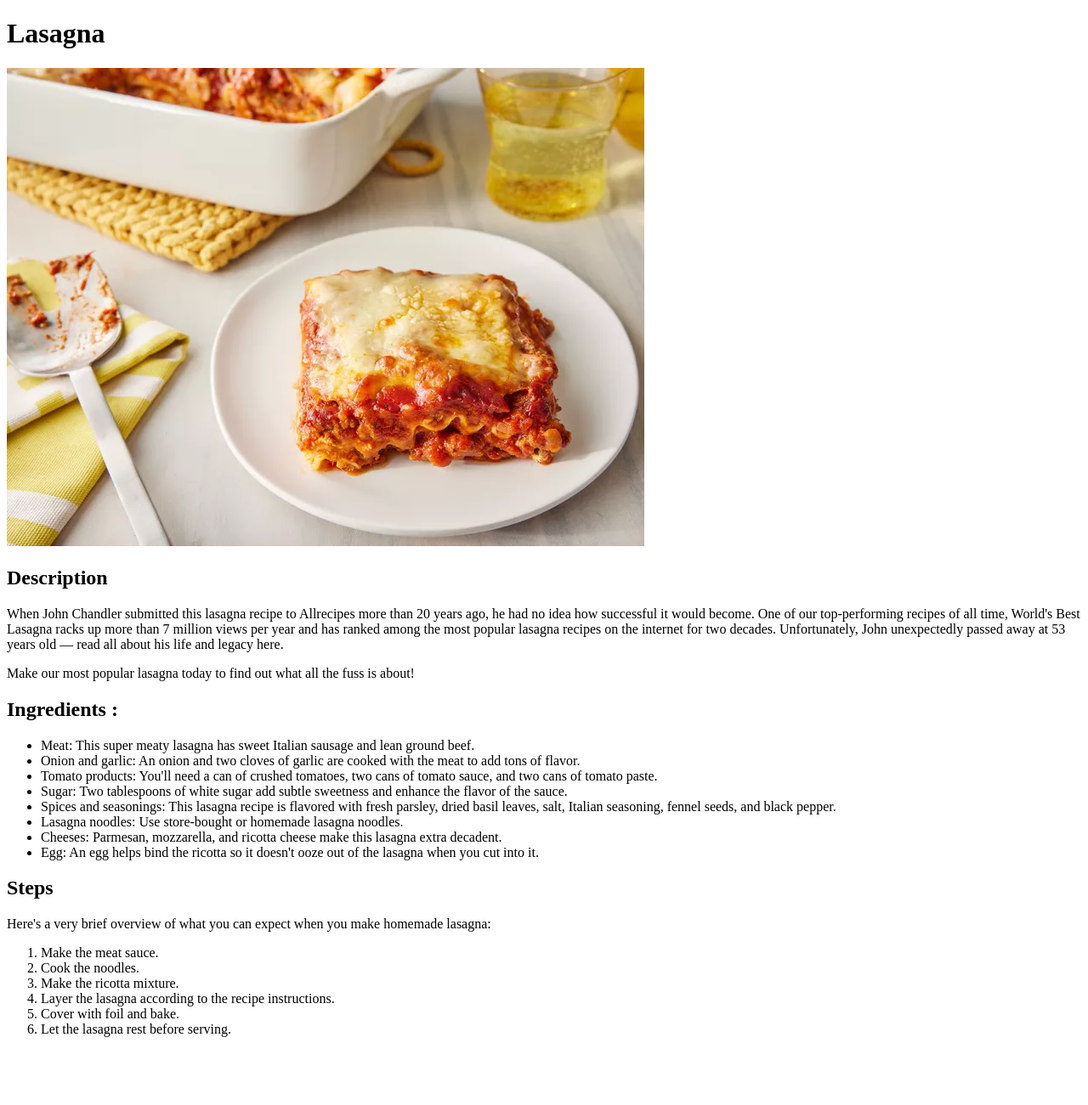
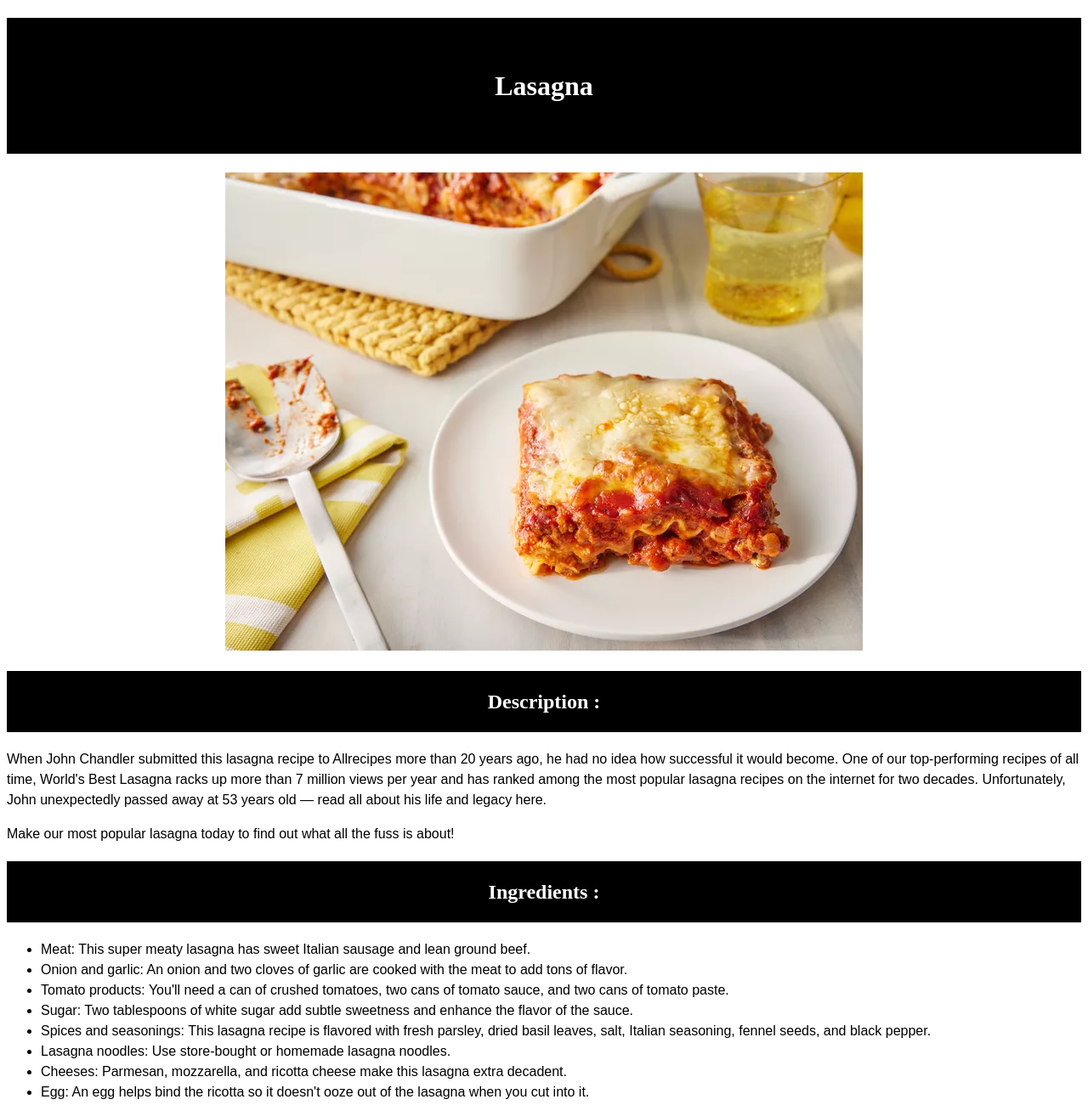
Before and after one commit to allmight147/odin-recipes, a plain HTML site: page recipes/lasagna.html in a window 1280 px wide. Shown: the top 1301 px of the page at 85% size. Before the commit the page ends 1237 px from the top, so only its background shows below. Drawn offline with Linux system fonts and the light colour scheme.

Commit message:
modified recipes with css

```diff
--- /dev/null
+++ b/recipes/lasagna.css
@@ -0,0 +1,28 @@
+h1{
+    text-align: center;
+    color: white;
+    background-color: black;
+    line-height: 5;
+}
+.container{
+    text-align: center;
+}
+h2{
+    text-align: center;
+    color: white;
+    background-color: black;
+    line-height: 3;
+}
+p{
+    font-family: Arial, Helvetica, sans-serif;
+    line-height: 1.5;
+
+}
+ul{
+    font-family: Arial, Helvetica, sans-serif;
+    line-height: 1.5;
+}
+ol{
+    font-family: Arial, Helvetica, sans-serif;
+    line-height: 1.5;
+}
--- a/recipes/lasagna.html
+++ b/recipes/lasagna.html
@@ -3,12 +3,14 @@
 <head>
     <meta charset="UTF-8">
     <meta name="viewport" content="width=device-width, initial-scale=1.0">
+    <link rel="stylesheet" href="lasagna.css">
     <title>Lasagna</title>
 </head>
 <body>
     <h1>Lasagna</h1>
-    <img src="./23600-worlds-best-lasagna-DDMFS-4x3-1196-24c5401652934ffb96d3d94bc9fbe2d7.webp" alt="">
-    <h2>Description</h2>
+    <div class="container">
+    <img src="./23600-worlds-best-lasagna-DDMFS-4x3-1196-24c5401652934ffb96d3d94bc9fbe2d7.webp" alt=""> </div>
+    <h2>Description :</h2>
     <p>When John Chandler submitted this lasagna recipe to Allrecipes more than 20 years ago, he had no idea how successful it would become. One of our top-performing recipes of all time, World's Best Lasagna racks up more than 7 million views per year and has ranked among the most popular lasagna recipes on the internet for two decades. Unfortunately, John unexpectedly passed away at 53 years old — read all about his life and legacy here.</p>
     <p>Make our most popular lasagna today to find out what all the fuss is about!</p>
     <h2>Ingredients :</h2>
--- /dev/null
+++ b/recipes/salad.css
@@ -0,0 +1,28 @@
+h1{
+    text-align: center;
+    color: white;
+    background-color: black;
+    line-height: 5;
+}
+.container{
+    text-align: center;
+}
+h2{
+    text-align: center;
+    color: white;
+    background-color: black;
+    line-height: 3;
+}
+p{
+    font-family: Arial, Helvetica, sans-serif;
+    line-height: 1.5;
+
+}
+ul{
+    font-family: Arial, Helvetica, sans-serif;
+    line-height: 1.5;
+}
+ol{
+    font-family: Arial, Helvetica, sans-serif;
+    line-height: 1.5;
+}
--- /dev/null
+++ b/recipes/wraps.css
@@ -0,0 +1,28 @@
+h1{
+    text-align: center;
+    color: white;
+    background-color: black;
+    line-height: 5;
+}
+.container{
+    text-align: center;
+}
+h2{
+    text-align: center;
+    color: white;
+    background-color: black;
+    line-height: 3;
+}
+p{
+    font-family: Arial, Helvetica, sans-serif;
+    line-height: 1.5;
+
+}
+ul{
+    font-family: Arial, Helvetica, sans-serif;
+    line-height: 1.5;
+}
+ol{
+    font-family: Arial, Helvetica, sans-serif;
+    line-height: 1.5;
+}
--- /dev/null
+++ b/style.css
@@ -0,0 +1,14 @@
+h1{
+    text-align: center;
+    background-color:black;
+    color: white;
+    font-family: 'Times New Roman', Times, serif;
+    line-height: 3;
+
+}
+
+ul{
+    margin: 0 auto;
+    text-align: center;
+    line-height: 2;
+}
```
Also changed, not shown: index.html (+1 -0 lines), recipes/salad.html (+3 -1 lines), recipes/wraps.html (+3 -1 lines).
